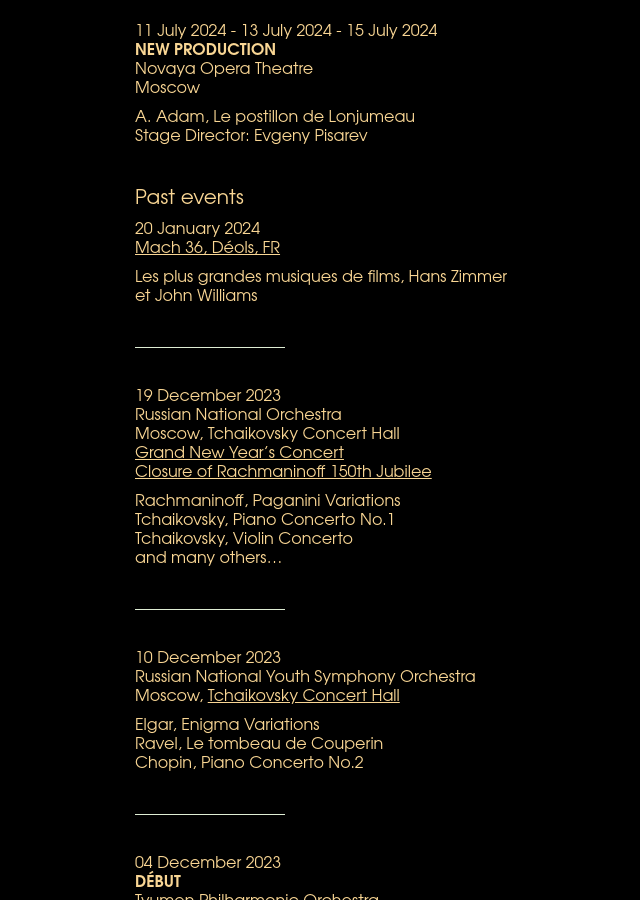
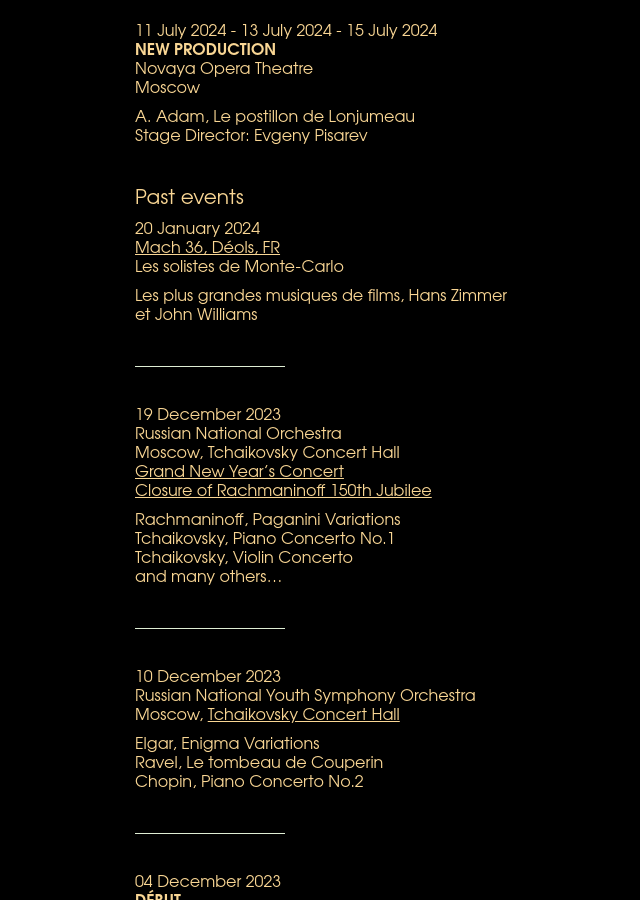
Before and after one commit to martincadoux/clementnonciaux.com, a Jekyll site: the page built from _pages/calendar.html, in a window 1280 px wide and 900 px high, scrolled down 1267 px. Shown: the whole window, without its empty margins (5-645 px from the left). Built offline with Jekyll 4.4.1, drawn with Linux system fonts in a browser that asks for light colours.

Commit message:
Update events.yml

```diff
--- a/_data/events.yml
+++ b/_data/events.yml
@@ -59,6 +59,7 @@
 - date: [2024-01-20]
   location: |-
     [Mach 36, Déols, FR](https://www.mach36.fr/evenement/les-plus-grandes-musiques-de-films/)
+    Les solistes de Monte-Carlo
   program: |-
     Les plus grandes musiques de films, Hans Zimmer et John Williams
 
```
